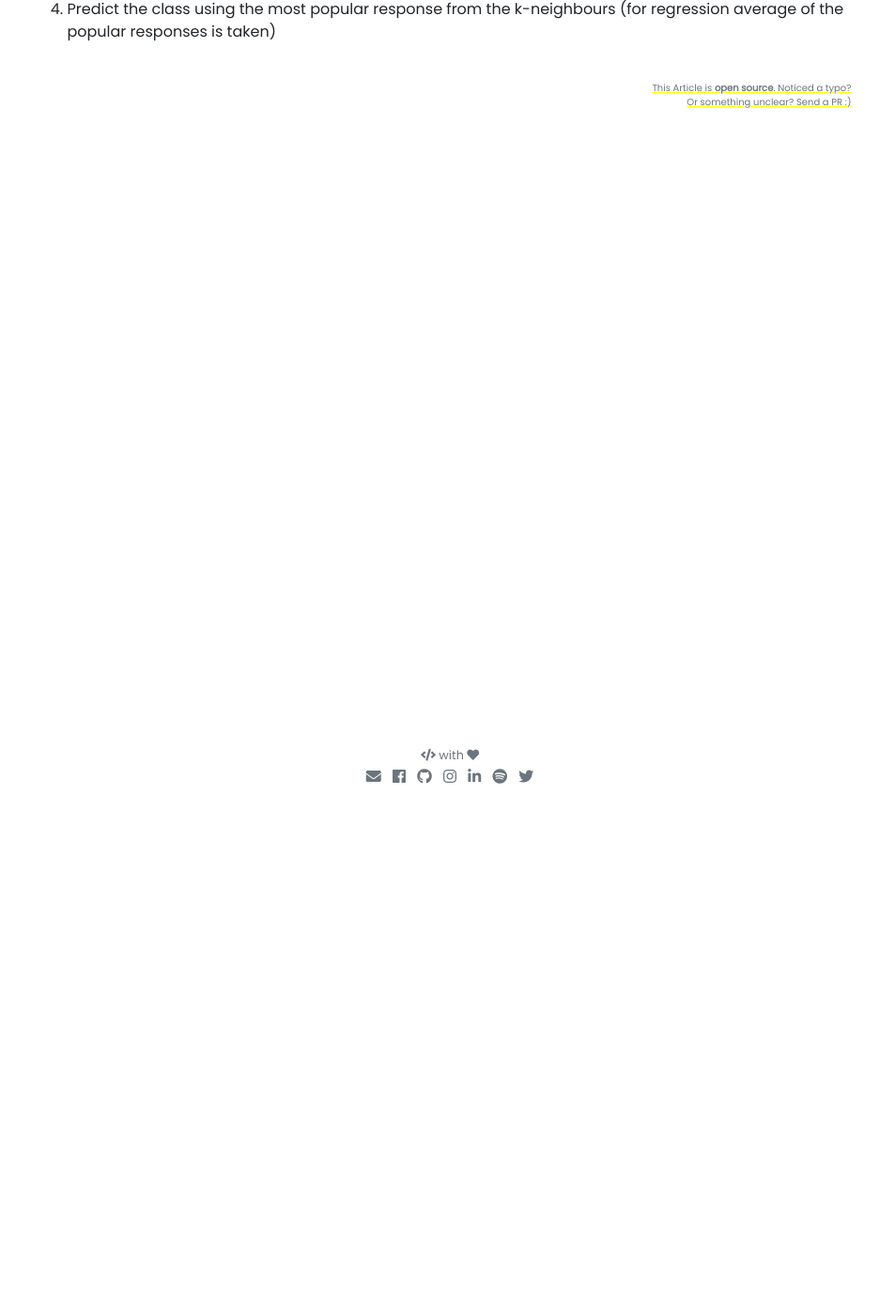
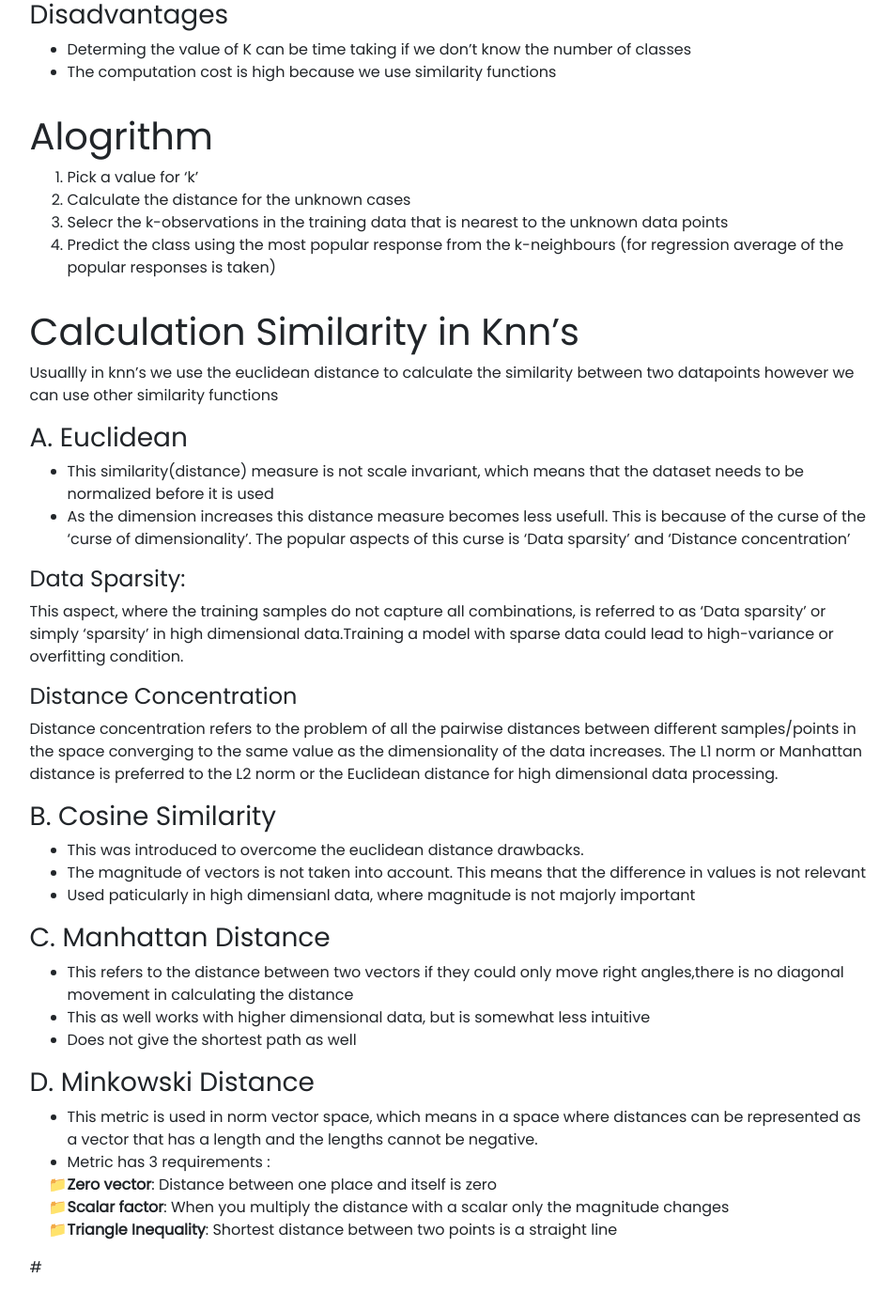
Before and after one commit to SkaarFacee/skaarfacee.github.io, a Jekyll site: the page built from _posts/2021-09-10-Knn.md, in a window 1280 px wide and 1400 px high, scrolled down 545 px. Shown: the top 1393 px of the window at 94% size, without its empty margins (161-1114 px from the left). Built offline with Jekyll 4.4.1, drawn with Linux system fonts in a browser that asks for light colours; nearby versions of some CDN libraries; our own code applies the rules of GitHub Pages for plain Markdown files; before the commit the page ends 900 px from its top, so only the background shows below that; some of the changed text lies outside the part shown.

Commit message:
[post] knn post complete

```diff
--- a/_posts/2021-09-10-Knn.md
+++ b/_posts/2021-09-10-Knn.md
@@ -1,14 +1,59 @@
 ---
-title: K Nearest Neighbours Algorithm (not finished)
+title: K Nearest Neighbours Algorithm
 tags: [Ml Algorithms]
 style: fill
 color: light
 description:
 ---
-This algorithm chooses the nearest neighbour of the data point to be of the same class. This algorithm also uses a majority voting mechanim, in which the algorithm (n-KKN model) uses the 'n'th neighbours to determine the class of the data points.
+
+This algorithm chooses the nearest neighbour of the data point to be of the same class. This algorithm also uses a majority voting mechanim, in which the algorithm (n-KKN model) uses the 'n'th neighbours to determine the class of the data points. This algorith can be used for both classification as well as regression problems, however it is mostly used for classification problems
+
+> K-NN is a non-parametric algorithm, which means it does not make any assumption on underlying data.
+
+### Advantages
+- If the data is properly labelled
+- It is robust to noisy training data
+- It can be more effective if the training data is large
+
+### Disadvantages
+- Determing the value of K can be time taking if we don't know the number of classes
+- The computation cost is high because we use similarity functions
 
 # Alogrithm
 1. Pick a value for 'k'
 2. Calculate the distance for the unknown cases
 3. Selecr the k-observations in the training data that is nearest to the unknown data points
 4. Predict the class using the most popular response from the k-neighbours (for regression average of the popular responses is taken)
+
+# Calculation Similarity in Knn's
+Usuallly in knn's we use the euclidean distance to calculate the similarity between two datapoints however we can use other similarity functions
+
+### A. Euclidean
+- This similarity(distance) measure is not scale invariant, which means that the dataset needs to be normalized before it is used <br>
+- As the dimension increases this distance measure becomes less usefull. This is because of the curse of the 'curse of dimensionality'. The popular aspects of this curse is 'Data sparsity' and 'Distance concentration'
+
+#### Data Sparsity:
+This aspect, where the training samples do not capture all combinations, is referred to as ‘Data sparsity’ or simply ‘sparsity’ in high dimensional data.Training a model with sparse data could lead to high-variance or overfitting condition.
+
+#### Distance Concentration
+Distance concentration refers to the problem of all the pairwise distances between different samples/points in the space converging to the same value as the dimensionality of the data increases. The L1 norm or Manhattan distance is preferred to the L2 norm or the Euclidean distance for high dimensional data processing.
+
+### B. Cosine Similarity
+- This was introduced to overcome the euclidean distance drawbacks.
+- The magnitude of vectors is not taken into account. This means that the difference in values is not relevant
+- Used paticularly in high dimensianl data, where magnitude is not majorly important
+
+### C. Manhattan Distance
+- This refers to the distance between two vectors if they could only move right angles,there is no diagonal movement in calculating the distance
+- This as well works with higher dimensional data, but is somewhat less intuitive
+- Does not give the shortest path as well
+
+### D. Minkowski Distance
+- This metric is used in norm vector space, which means in a space where distances can be represented as a vector that has a length and the lengths cannot be negative.
+- Metric has 3 requirements :
+    <li style="list-style-type: '📁'"><b>Zero vector</b>: Distance between one place and itself is zero
+    <li style="list-style-type: '📁'"><b>Scalar factor</b>: When you multiply the distance with a scalar only the magnitude changes
+    <li style="list-style-type: '📁'"><b>Triangle Inequality</b>: Shortest distance between two points is a straight line
+
+
+#
```
